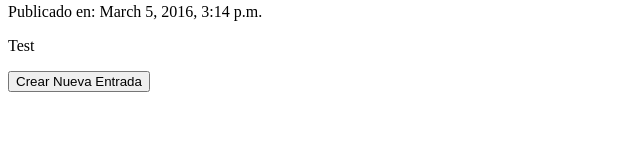
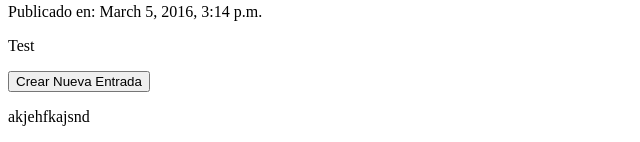
Before and after one commit to feibian/my-first-blog, a Django app: page / in a window 1280 px wide. Shown: the part 2011-2153 px from the top of the page, without its empty margins (0-640 px from the left). Before the commit the page ends 2103 px from the top, so only its background shows below. Run offline with Django 3.2, Linux system fonts and the light colour scheme; data comes from the database, SQL or seed files in the repository.

Commit message:
simplemodified

```diff
--- a/blogapp/templates/blogapp/post_list.html
+++ b/blogapp/templates/blogapp/post_list.html
@@ -23,6 +23,8 @@
 				<div id="botones">
 					<input type="button" value='Crear Nueva Entrada' />
 				</div>
+
+				<p>akjehfkajsnd</p>
 			</div>
 		</div>
     </body>
```
